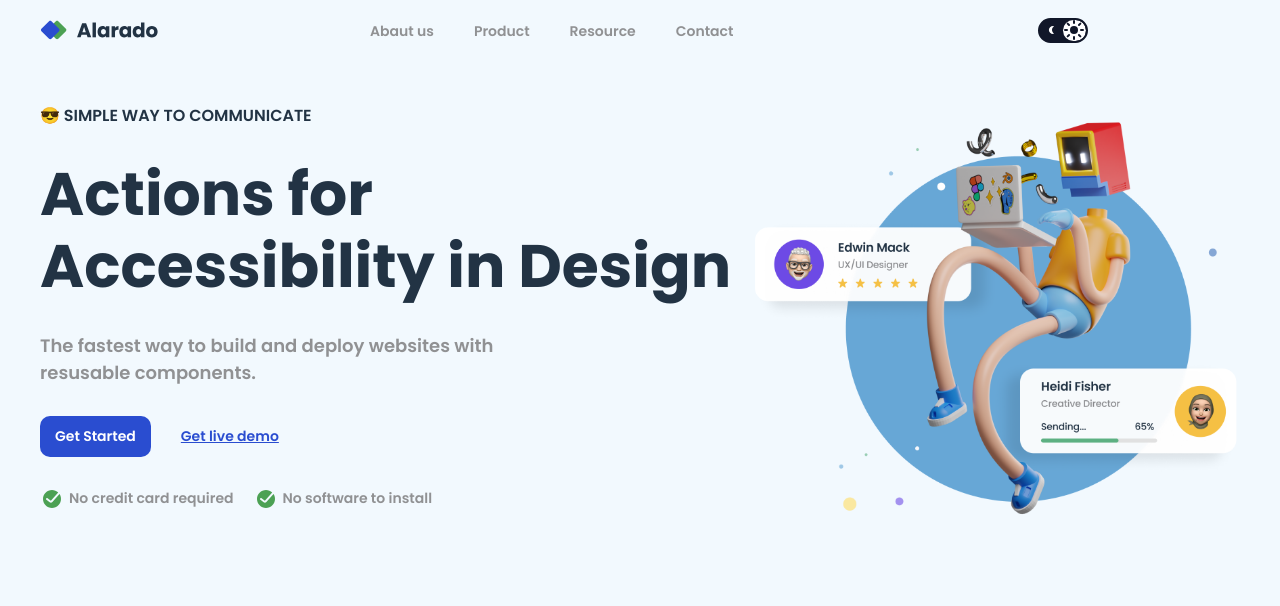
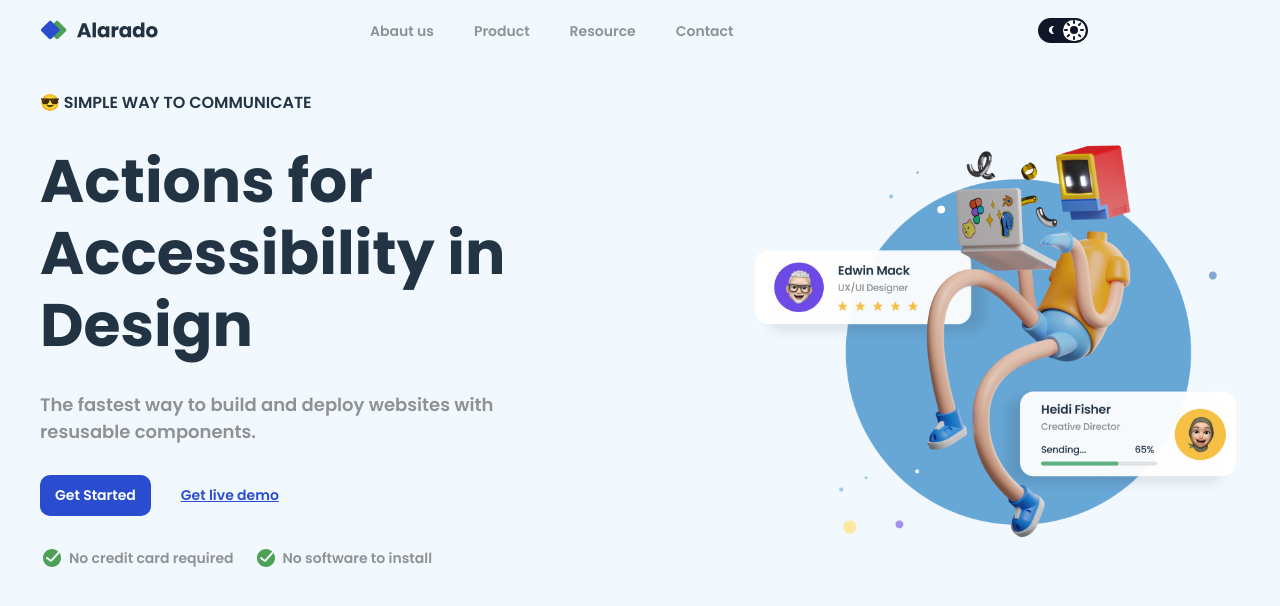
Before and after one commit to alcidesma95/dccl--responsive-simple-homepage, a plain HTML site: page index.html in a window 1280 px wide. Drawn offline with Linux system fonts and the light colour scheme.

Commit message:
bug hq resolved

```diff
--- a/style.css
+++ b/style.css
@@ -291,7 +291,7 @@ background-color: #111729;
   .info > h1 {
     font-size: 3.75rem ;
 
-    max-width: 20ch;
+    max-width: 15ch;
   }
 
   .subheader{
```
